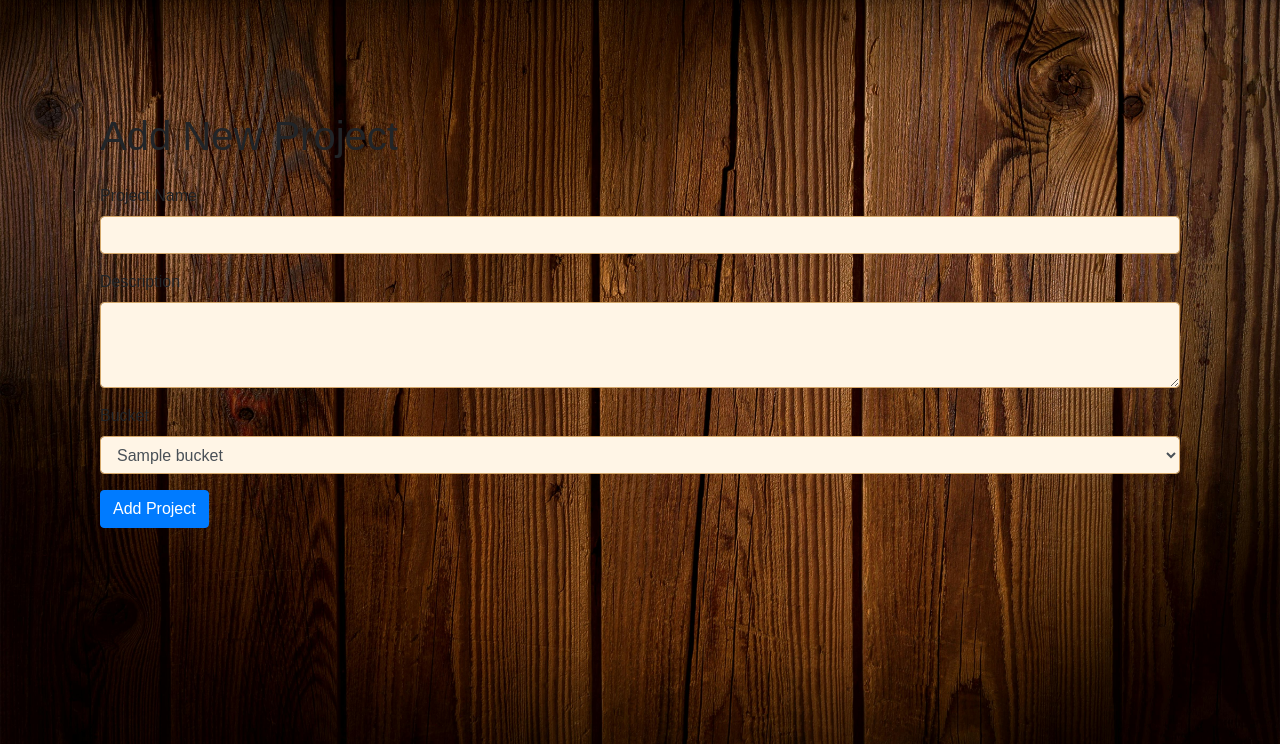
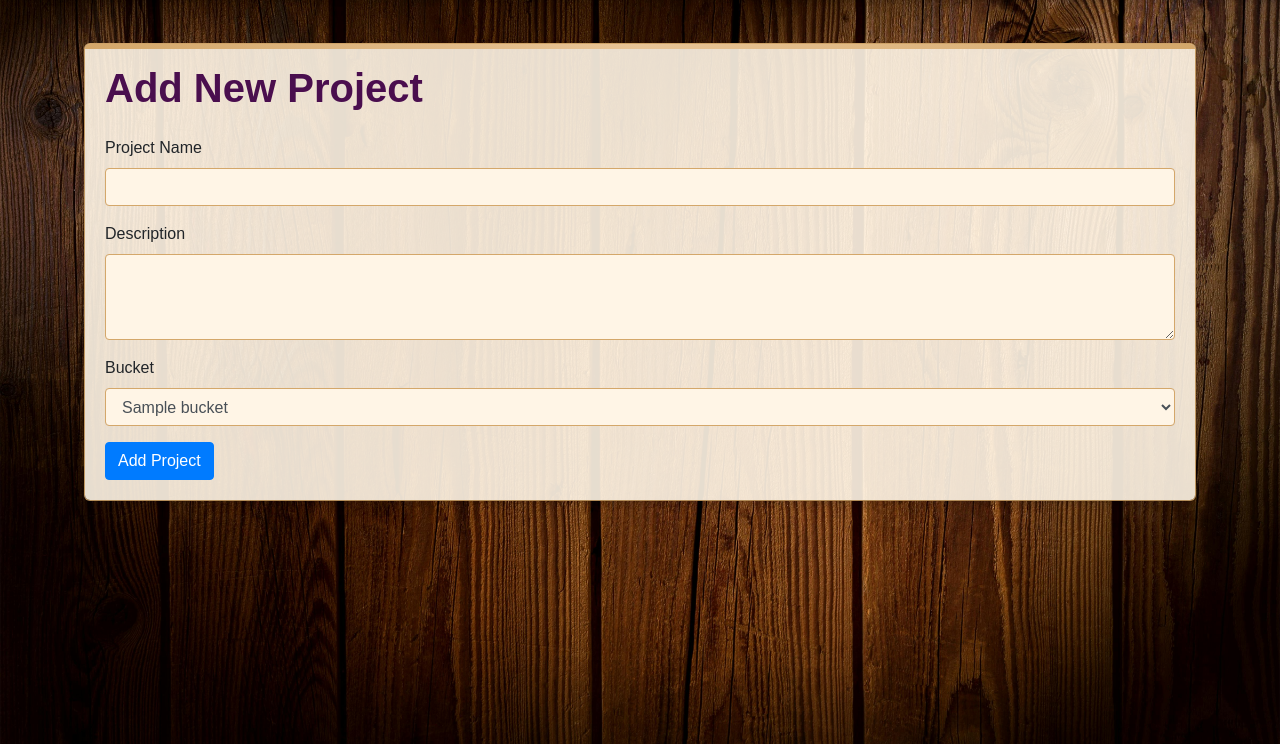
Before and after one commit to acquirk/AdamLand, a Flask app: page /add_project in a window 1280 px wide. Shown: the part 56-800 px from the top of the page. Run offline with Flask 3, Linux system fonts and the light colour scheme; tables that the repository leaves empty hold one stand-in row (values such as "Sample post"); some libraries are stand-ins or nearby versions.

Commit message:
feat: Update add_bucket and add_project templates to use the same card design

```diff
--- a/app/templates/add_bucket.html
+++ b/app/templates/add_bucket.html
@@ -3,7 +3,9 @@
 {% block title %}Add New Bucket{% endblock %}
 
 {% block content %}
-<h1 class="mb-4">Add New Bucket</h1>
+<div class="card">
+    <div class="card-body">
+        <h1 class="card-title mb-4">Add New Bucket</h1>
 
         <form method="POST">
             <input type="hidden" name="csrf_token" value="{{ csrf_token() }}"/>
@@ -21,4 +23,6 @@
             </div>
             <button type="submit" class="btn btn-primary">Add Bucket</button>
         </form>
+    </div>
+</div>
 {% endblock %}
--- a/app/templates/add_project.html
+++ b/app/templates/add_project.html
@@ -1,8 +1,9 @@
 {% extends "base.html" %}
 
 {% block content %}
-<div class="container">
-    <h1 class="mt-5 mb-4">Add New Project</h1>
+<div class="card">
+    <div class="card-body">
+        <h1 class="card-title mb-4">Add New Project</h1>
         <form method="POST">
             {{ form.hidden_tag() }}
             <div class="form-group">
@@ -20,4 +21,5 @@
             {{ form.submit(class="btn btn-primary") }}
         </form>
     </div>
+</div>
 {% endblock %}
```
Lines whose indentation alone changed are shown as unchanged.
